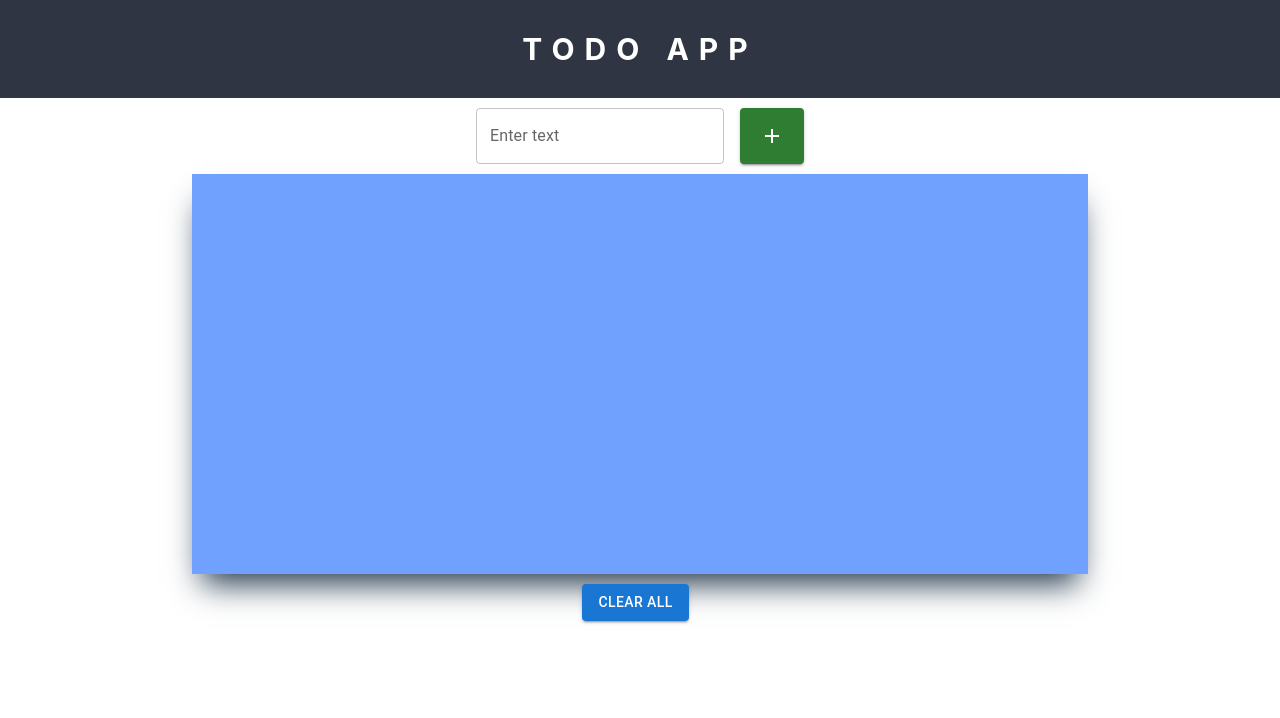
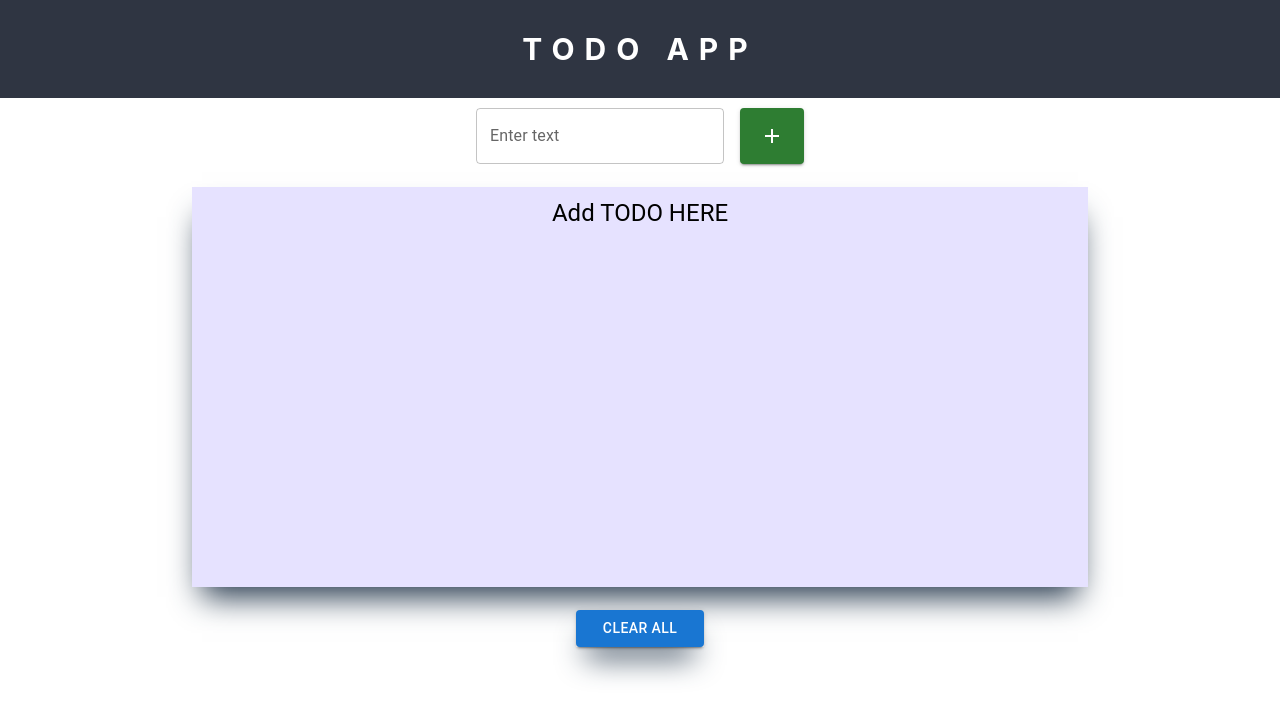
Before and after one commit to HarshRa3/myFirstReactAssignment, a React (Create React App) app: page / in a window 1280 px wide. Shown: the top 718 px of the page. Built offline with nearby package versions, Linux system fonts and the light colour scheme.

Commit message:
container div color changes

```diff
--- a/src/components/TextArea.js
+++ b/src/components/TextArea.js
@@ -1,6 +1,6 @@
 import React, { createContext, useEffect, useState } from "react";
 import TextField from "@mui/material/TextField";
-import { Box, Button, Stack } from "@mui/material";
+import { Box, Button, Stack, Typography } from "@mui/material";
 import AddIcon from "@mui/icons-material/Add";
 import DisplayedData from "./DisplayedData";
 import { v4 as uuidv4 } from "uuid";
@@ -109,15 +109,16 @@ const TextArea = (props) => {
       <div
         style={{
           height: "400px",
-          backgroundColor: "#70a1ff",
+          backgroundColor: "rgba(130, 112, 255, 0.2)",
           width: "70%",
-          margin: "auto",
+          margin: "23px auto",
           overflowX: "hidden",
           overflowY: "scroll",
-          marginTop: "10px",
           boxShadow: "rgb(38, 57, 77) 0px 20px 30px -10px",
+          textAlign:'center'
         }}
       >
+        <Typography variant="h5" sx={{mt:'10px'}} >Add TODO HERE</Typography>
         {data.map((e) => {
           return (
             <DisplayedData
@@ -132,8 +133,8 @@ const TextArea = (props) => {
           );
         })}
       </div>
-      <Box sx={{ width: "9%", margin: "10px auto" }}>
-        <Button variant="contained" onClick={clearAllText}>
+      <Box sx={{ width: "10%" , margin: "10px auto",boxShadow: 'rgb(38, 57, 77) 0px 20px 30px -10px' }}>
+        <Button variant="contained" onClick={clearAllText} sx={{width:'100%'}} >
           Clear All
         </Button>
       </Box>
```
